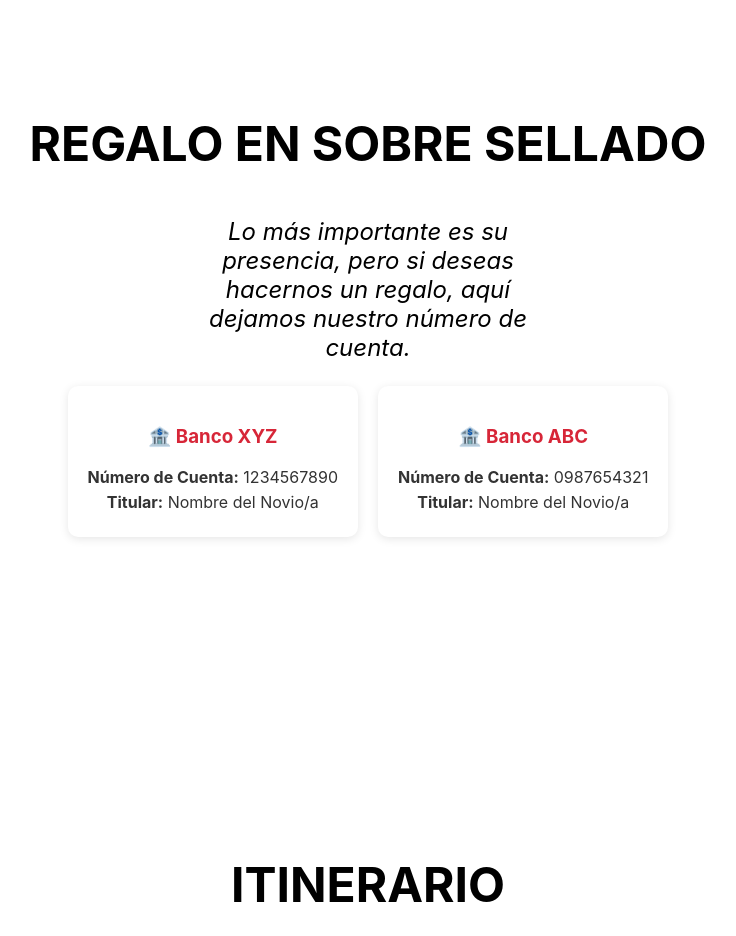
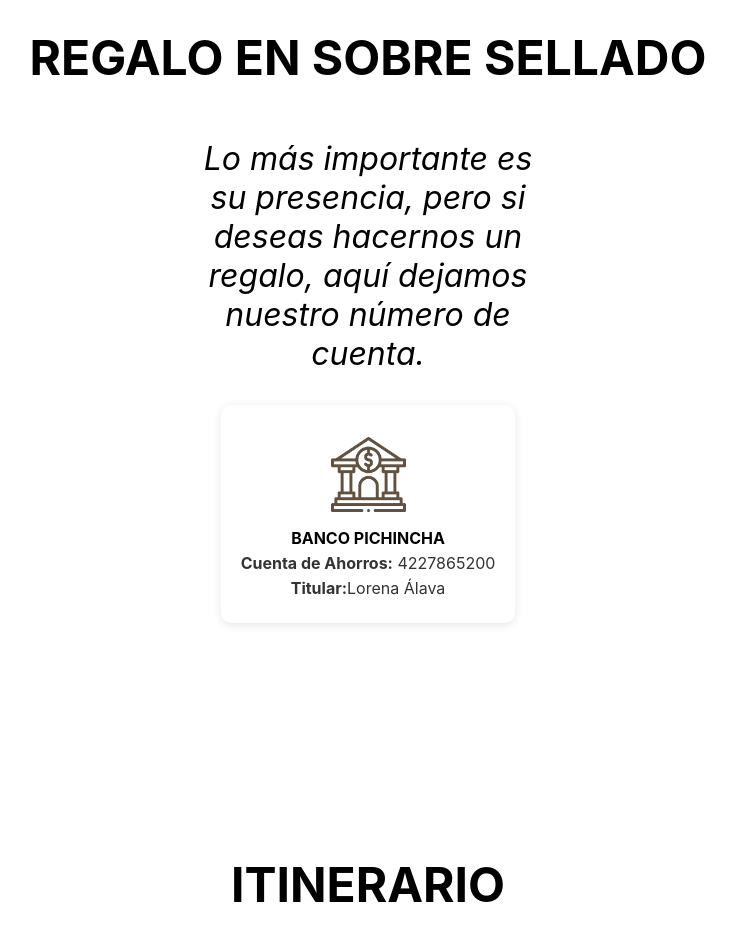
Before and after one commit to CristopherVanegas/BodaNicoleRo, a React (Vite) app in the folder boda_nicole_ro/: page / in a window 1280 px wide. Shown: the part 4640-5576 px from the top of the page, without its empty margins (272-1008 px from the left). Built offline with nearby package versions, Linux system fonts and the light colour scheme; the HTML template or start-up script is replaced by a standard one.

Commit message:
Se agregó estilo a la sección de gift para la cta de banco. Falta agregar la interactividad con el portapapeles.

```diff
--- a/boda_nicole_ro/src/components/GiftSection/GiftSection.jsx
+++ b/boda_nicole_ro/src/components/GiftSection/GiftSection.jsx
@@ -1,5 +1,6 @@
 import 'react';
 import styles from './GiftSection.module.css';
+import bancoIcon from '../../assets/images/icons/banco-icon.png';
 
 const GiftSection = () => {
   return (
@@ -11,15 +12,12 @@ const GiftSection = () => {
 
       <div className={styles.accountsContainer}>
         <div className={styles.accountBox}>
-          <h3>🏦 Banco XYZ</h3>
-          <p><strong>Número de Cuenta:</strong> 1234567890</p>
-          <p><strong>Titular:</strong> Nombre del Novio/a</p>
-        </div>
-
-        <div className={styles.accountBox}>
-          <h3>🏦 Banco ABC</h3>
-          <p><strong>Número de Cuenta:</strong> 0987654321</p>
-          <p><strong>Titular:</strong> Nombre del Novio/a</p>
+          <a className={styles.confirmButton} onClick={console.log("Copiado!")}>
+            <img className={styles.bancoIcon} src={bancoIcon} alt="Icono Banco" />
+          </a>
+          <h3>Banco Pichincha</h3>
+          <p><strong>Cuenta de Ahorros:</strong> 4227865200</p>
+          <p><strong>Titular:</strong>Lorena Álava</p>
         </div>
       </div>
 
--- a/boda_nicole_ro/src/components/GiftSection/GiftSection.module.css
+++ b/boda_nicole_ro/src/components/GiftSection/GiftSection.module.css
@@ -27,7 +27,7 @@
 .text {
   font-family: var(--font-cormorant-garamond);
   font-style: italic;
-  font-size: 1.5rem;
+  font-size: 2rem;
   width: 350px;
 }
 
@@ -52,7 +52,12 @@
 }
 
 .accountBox h3 {
-  color: #d72638;
+  color: var(--color-title);
+  font-size: 1rem;
+  color: var(--color-title);
+  font-family: var(--font-simple);
+  text-transform: uppercase;
+  margin: 0;
 }
 
 .accountBox p {
@@ -72,3 +77,18 @@
     max-width: 300px;
   }
 }
+
+.confirmButton {
+  /* background-color: var(--color-bg-general); */
+  cursor: pointer;
+  transition: background 0.3s;
+}
+
+.bancoIcon {
+  width: 75px;
+  height: auto;
+  /* background-color: var(--color-bg-general); */
+  padding: 0px;
+  margin: 12px;
+  animation: rotateImage 2s ease-in-out infinite;
+}
```
Also changed, not shown: boda_nicole_ro/src/assets/images/icons/banco-icon.png (added).
